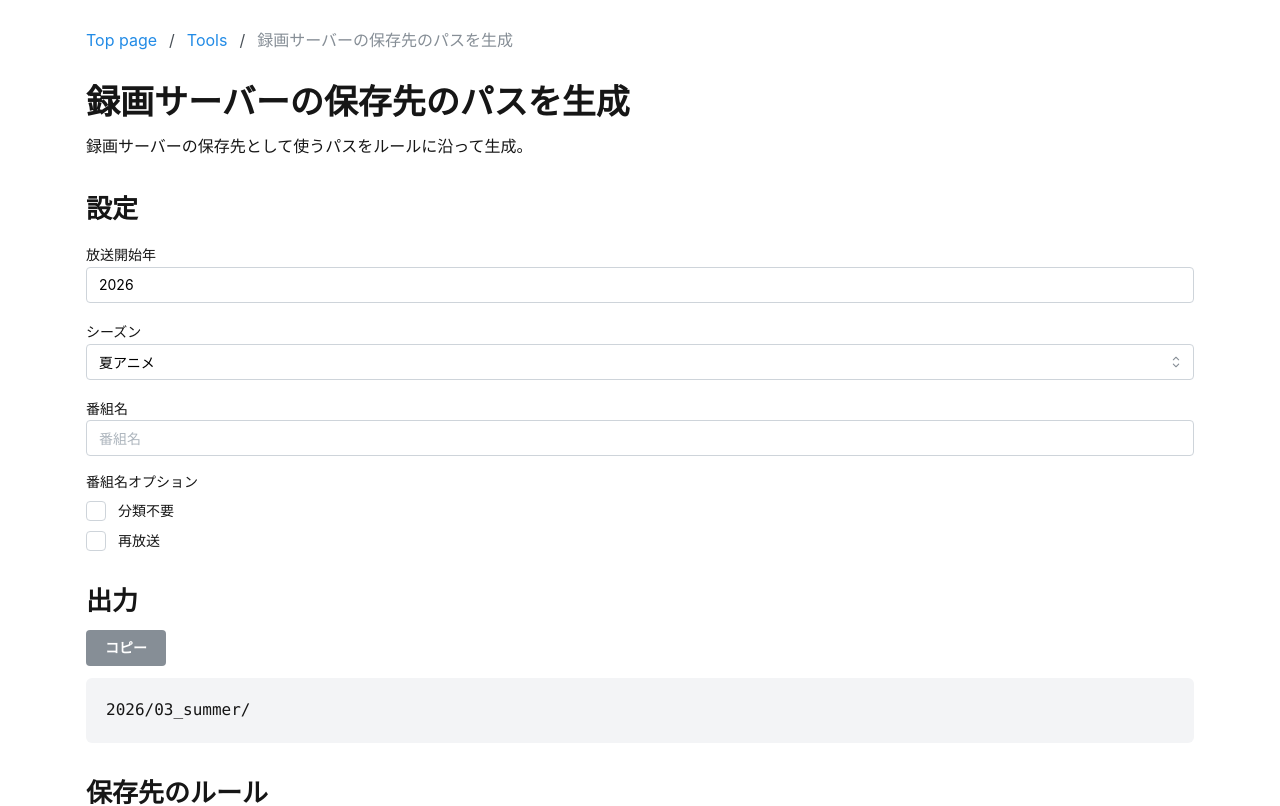
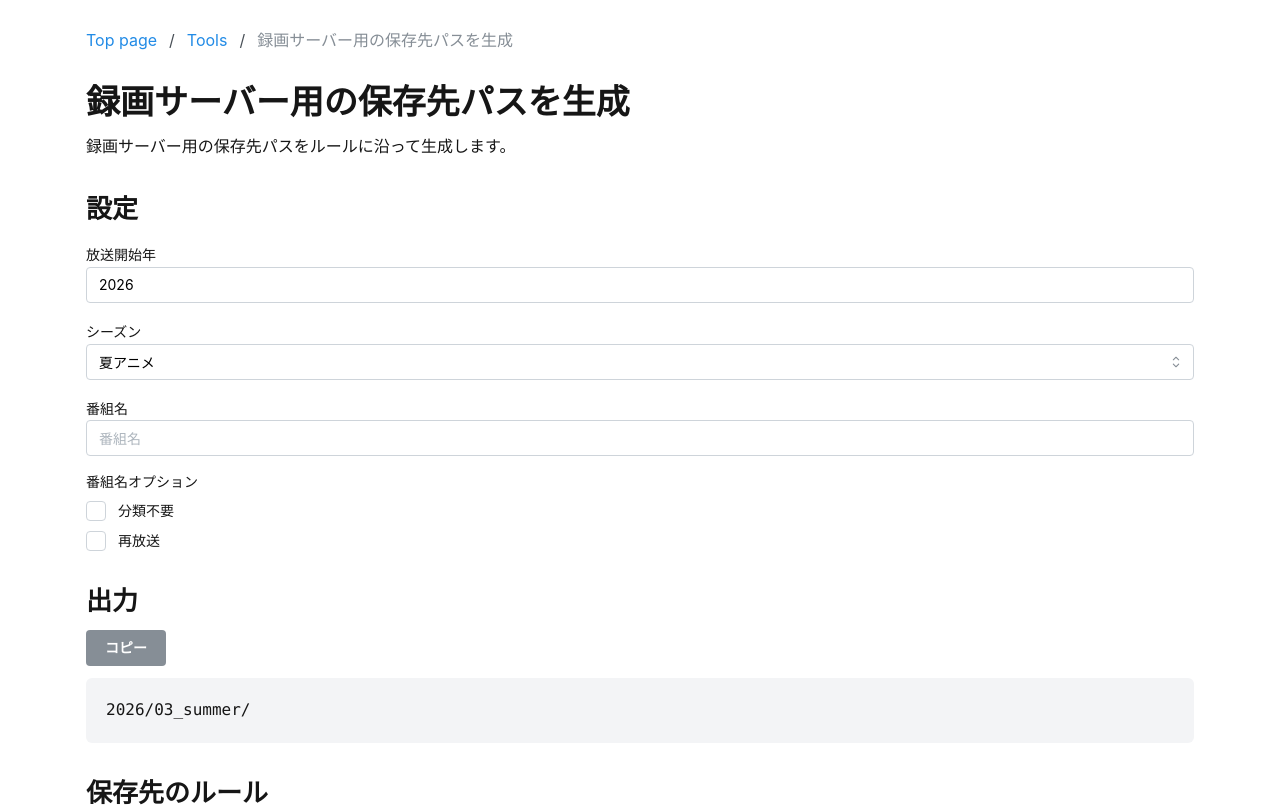
Before and after one commit to hiroxto/hiroxto.net, a Next.js app: page /tools/epgs-recorded-name in a window 1280 px wide. Shown: the top 806 px of the page. Built offline with nearby package versions, Linux system fonts and the light colour scheme.

Commit message:
chore: ページの日本語文言をリファクタリング

```diff
--- a/app/tools/epgs-recorded-name/page.tsx
+++ b/app/tools/epgs-recorded-name/page.tsx
@@ -2,8 +2,8 @@ import type { Metadata } from 'next';
 import { EpgsRecordedNamePage } from '@/components/epgs-recorded-name/epgs-recorded-name-page';
 import { getRequestOrigin } from '@/lib/metadata/request-origin';
 
-const title = '録画サーバーの保存先のパスを生成';
-const description = '録画サーバーの保存先のパスを生成する';
+const title = '録画サーバー用の保存先パスを生成';
+const description = '録画サーバー用の保存先パスを生成する';
 
 export async function generateMetadata(): Promise<Metadata> {
     const requestOrigin = await getRequestOrigin();
--- a/app/tools/fare-ticket-route-planner/page.tsx
+++ b/app/tools/fare-ticket-route-planner/page.tsx
@@ -3,7 +3,7 @@ import { FareTicketRoutePlannerPage } from '@/components/fare-ticket-route-plann
 import { getRequestOrigin } from '@/lib/metadata/request-origin';
 
 const title = '乗車券の経路作成';
-const description = '複雑な経路の乗車券作る際の補助ツール';
+const description = '複雑な経路の乗車券を作る際の補助ツール';
 
 export async function generateMetadata(): Promise<Metadata> {
     const requestOrigin = await getRequestOrigin();
--- a/components/cl-sound/cl-sound-page.tsx
+++ b/components/cl-sound/cl-sound-page.tsx
@@ -61,8 +61,8 @@ export function ClSoundPage() {
                 <section>
                     <Title order={3}>仕様</Title>
                     <Text mt="xs">
-                        EMVCoが出しているContactless Specifications for Payment Systemsという仕様書にEMV
-                        Contactlessの仕様全般が書かれていて，オーディオ関連は9.1.2 Audio Indicationに書かれている。
+                        Contactless Specifications for Payment Systemsの9.1.2 Audio
+                        Indicationにオーディオ関連の仕様が書かれている。
                     </Text>
                     <Text mt={6}>
                         読み取り完了音はSuccess
--- a/components/dtmf/dtmf-page.tsx
+++ b/components/dtmf/dtmf-page.tsx
@@ -289,7 +289,7 @@ export function DtmfPage() {
                                 : `${activeKey.label} (${activeKey.lowFrequency} Hz + ${activeKey.highFrequency} Hz)`}
                         </Text>
                         <Text size="sm" c="dimmed" mt={4}>
-                            ボタン押下中に信号音を再生します。物理キーボードの0-9，*，#，A-Dでも操作可能。
+                            ボタン押下中に信号音が鳴ります。キーボードの0〜9、*、#、A〜Dでも再生できます。
                         </Text>
                     </div>
                 </Stack>
--- a/components/epgs-recorded-name/epgs-recorded-name-page.tsx
+++ b/components/epgs-recorded-name/epgs-recorded-name-page.tsx
@@ -37,9 +37,9 @@ export function EpgsRecordedNamePage() {
 
     return (
         <SiteSubpageFrame
-            items={[{ label: 'Tools', href: '/tools' }, { label: '録画サーバーの保存先のパスを生成' }]}
-            title="録画サーバーの保存先のパスを生成"
-            description="録画サーバーの保存先として使うパスをルールに沿って生成。"
+            items={[{ label: 'Tools', href: '/tools' }, { label: '録画サーバー用の保存先パスを生成' }]}
+            title="録画サーバー用の保存先パスを生成"
+            description="録画サーバー用の保存先パスをルールに沿って生成します。"
         >
             <Stack gap="xl">
                 <section>
@@ -144,7 +144,7 @@ export function EpgsRecordedNamePage() {
                                         秋アニメは<Code>04_autumn</Code>
                                     </ListItem>
                                     <ListItem>
-                                        連続した複数のシーズンに跨がって放送する場合，初回放送の時期を利用し，時期が変わっても同じディレクトリに保存する
+                                        複数のシーズンにまたがる番組は、放送開始時のシーズンを使う。次のシーズンに入っても保存先は変えない。
                                     </ListItem>
                                 </List>
                             </ListItem>
--- a/components/fare-ticket-route-planner/fare-ticket-route-planner-page.tsx
+++ b/components/fare-ticket-route-planner/fare-ticket-route-planner-page.tsx
@@ -12,7 +12,7 @@ export function FareTicketRoutePlannerPage() {
         <SiteSubpageFrame
             items={[{ label: 'Tools', href: '/tools' }, { label: '乗車券の経路作成' }]}
             title="乗車券の経路作成"
-            description="複雑な経路の乗車券作る際の補助ツール"
+            description="複雑な経路の乗車券を作る際の補助ツール"
             pageSize="xl"
         >
             <div className="grid grid-cols-12 xl:gap-4">
--- a/components/train-number-calc/train-number-calc-page.tsx
+++ b/components/train-number-calc/train-number-calc-page.tsx
@@ -80,7 +80,7 @@ export function TrainNumberCalcPage() {
                     </Title>
                     <List mt={6} listStyleType="disc" withPadding>
                         <ListItem>
-                            桁数が1,2,4桁で、4桁のときの百位が<Code>0</Code>の場合、<strong>特急客</strong>。
+                            1桁・2桁の番号、または百の位が<Code>0</Code>の4桁の番号は、<strong>特急客</strong>。
                         </ListItem>
                         <ListItem>
                             桁数が3,4桁かつ、百位が<Code>0</Code>以外で下2桁が<Code>00〜19</Code>の場合、
@@ -92,7 +92,7 @@ export function TrainNumberCalcPage() {
                         </ListItem>
                         <ListItem>
                             千位が<Code>6</Code>以上の場合は種別の頭に<Code>臨</Code>が付く。(e.g.{' '}
-                            <strong>臨特急</strong>, <strong>臨急客</strong>, <strong>臨客</strong>)
+                            <strong>臨特急客</strong>, <strong>臨急客</strong>, <strong>臨客</strong>)
                         </ListItem>
                     </List>
 
```
